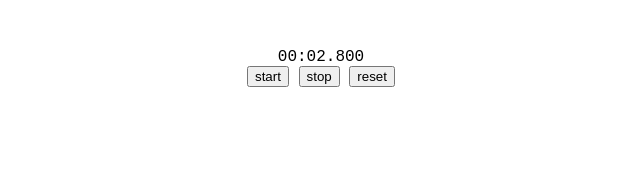
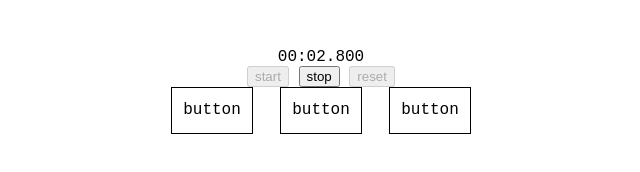
Before and after one commit to miyamo93/dotpractice, a plain HTML site: page index02.html in a window 1280 px wide. Both pictures are taken after a click on the button "start". Shown: the whole page, without its empty margins (319-959 px from the left). Drawn offline with Linux system fonts and the light colour scheme.

Commit message:
stopwatch練習

```diff
--- a/css/styles.scss
+++ b/css/styles.scss
@@ -36,3 +36,17 @@ body{
     margin-top: 35px;
   }
 }
+
+
+.testbox{
+  display: flex;
+  justify-content: space-between;
+  width: 300px;
+  margin: 0 auto;
+  &__1{
+    border: 1px solid black;
+    width: 80px;
+    height: 45px;
+    line-height: 45px;
+  }
+}
--- a/index02.html
+++ b/index02.html
@@ -13,6 +13,18 @@
   <button id="stop02">stop</button>
   <button id="reset02">reset</button>
 
+  <div class="testbox">
+    <div class="testbox__1">
+      button
+    </div>
+    <div class="testbox__1">
+      button
+    </div>
+    <div class="testbox__1">
+      button
+    </div>
+  </div>
+
   <script src="js/main02.js"></script>
 </body>
 </html>
--- a/js/main02.js
+++ b/js/main02.js
@@ -5,32 +5,60 @@
   const timer02 = document.getElementById('timer02');
   const start02 = document.getElementById('start02');
   const stop02 = document.getElementById('stop02');
-  const restart02 = document.getElementById('restart02');
+  const reset02 = document.getElementById('reset02');
 
   let startTime02;
   let timeoutId;
+  let elapsedTime = 0 ;
 
   function countUp02(){
-    console.log(Date.now() - startTime02);
-    new Date();
-    const f = new Date(Date.now() - startTime02);
+    const f = new Date(Date.now() - startTime02 + elapsedTime);
     const g = String(f.getMinutes()).padStart(2, '0');
     const h = String(f.getSeconds()).padStart(2, '0');
     const gh = String(f.getMilliseconds()).padStart(3, '0');
     timer02.textContent = `${g}:${h}.${gh}`;
 
 
-    setTimeout(() => {
+    timeoutId = setTimeout(() => {
       countUp02();
     }, 10);
   }
 
+  function setButtonStateInitial(){
+    start02.disabled = false;
+    stop02.disabled = true;
+    reset02.disabled = true;
+  }
+
+  function setButtonStateRunning(){
+    start02.disabled = true;
+    stop02.disabled = false;
+    reset02.disabled = true;
+  }
+
+  function setButtonStateStopped(){
+    start02.disabled = false;
+    stop02.disabled = true;
+    reset02.disabled = false;
+  }
+
+  setButtonStateInitial();
+
   start02.addEventListener('click' , () => {
+    setButtonStateRunning();
     startTime02 = Date.now();
     countUp02();
   });
 
   stop02.addEventListener('click' , () => {
-    clearTimeout02();
+    setButtonStateStopped();
+    clearTimeout(timeoutId);
+    elapsedTime += Date.now() - startTime02;
+  });
+
+  reset02.addEventListener('click' , () => {
+    setButtonStateInitial();
+    timer02.textContent = '00:00.000';
+    elapsedTime = 0;
   });
 }
```
Also changed, not shown: css/styles.css, 1 other file.
